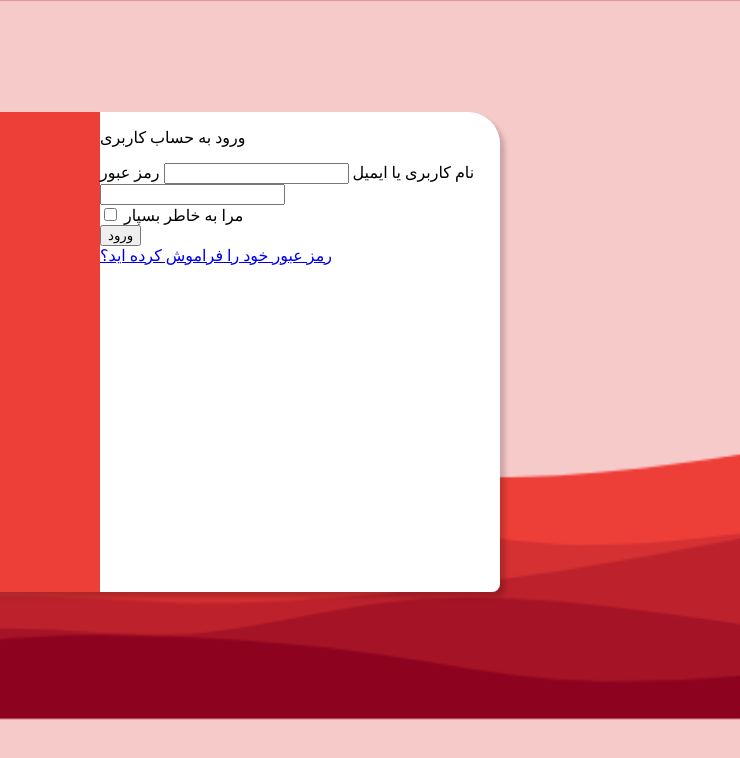
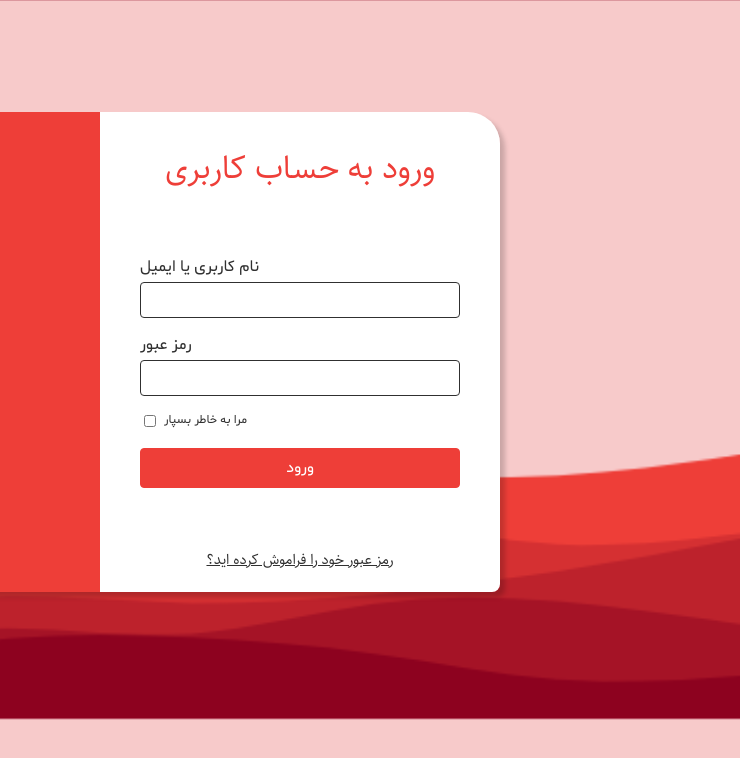
Before and after one commit to sajaddehghani1907/Simple-login-page, a website: page index.html in a window 1280 px wide. Shown: the full height of the page, 540-1280 px from the left. Drawn offline with Linux system fonts and the light colour scheme; files whose address does not match are found by name.

Commit message:
feat : finish styles of the right side of card

```diff
--- a/scss/main.scss
+++ b/scss/main.scss
@@ -11,7 +11,8 @@
 $colors: (
     primary: #EE3E38,
     secondary: #8D021F,
-    tertiary: #ffffff
+    tertiary: #ffffff,
+    quternary: #303030,
 );
 
 @function color($colors-name) {
@@ -107,7 +108,90 @@ body {
 .card-right {
     grid-column: 2 / 3;
     grid-row: 1 / 2;
+    display: grid;
+    grid-template-columns: 25rem;
+    grid-template-rows: minmax(3rem, 7rem) minmax(15rem, 19rem) minmax(3rem, 4rem);
     background-color: color(tertiary);
     border-top-right-radius: 2rem;
     border-bottom-right-radius: 0.5rem;
+
+    &-paragraph {
+        grid-column: 1 / 2;
+        grid-row: 1 / 2;
+        font-family: sahel;
+        text-align: center;
+        color: color(primary);
+        font-size: 2rem;
+    }
+
+    &-inputs {
+        grid-column: 1 / 2;
+        grid-row: 2 / 3;
+        width: 20rem;
+        height: 15rem;
+        margin: 2rem auto 2rem auto;
+
+        &-label {
+            font-family: shabnam;
+            font-size: 1rem;
+            display: block;
+            color: color(quternary);
+            margin-bottom: 0.25rem;
+        }
+
+        &-input {
+            width: 100%;
+            height: 2.25rem;
+            margin-bottom: 1rem;
+            box-sizing: border-box;
+            border-radius: 0.25rem;
+            border: 1px solid color(quternary);
+            color: color(quternary);
+            font-family: shabnam;
+        }
+
+        &-checkbox {
+            display: flex;
+
+            input {
+                width: 0.75rem;
+                height: 0.75rem;
+                margin-right: 0.5rem;
+            }
+
+            label {
+                font-size: 0.75rem;
+            }
+        }
+
+        button {
+            display: block;
+            width: 100%;
+            height: 2.5rem;
+            font-family: shabnam;
+            font-size: 1rem;
+            background-color: color(primary);
+            color: color(tertiary);
+            border: 1px solid color(primary);
+            border-radius: 0.25rem;
+            transition: all 0.5s;
+            margin-top: 1rem;
+            cursor: pointer;
+
+            &:hover {
+                background-color: color(secondary);
+                border: 1px solid color(secondary);
+            }
+        }
+    }
+
+    &-link {
+        grid-column: 1 / 2;
+        grid-row: 3 / 4;
+        color: color(quternary);
+        font-family: sahel;
+        font-size: 0.9rem;
+        text-align: center;
+        margin: auto;
+    }
 }
```
Also changed, not shown: css/main.css.
